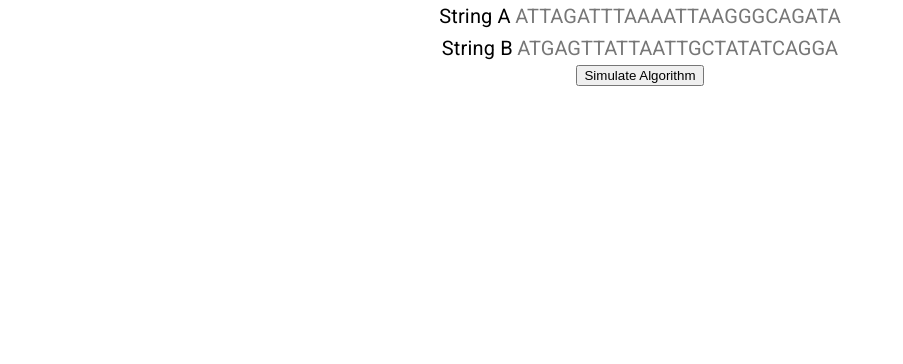
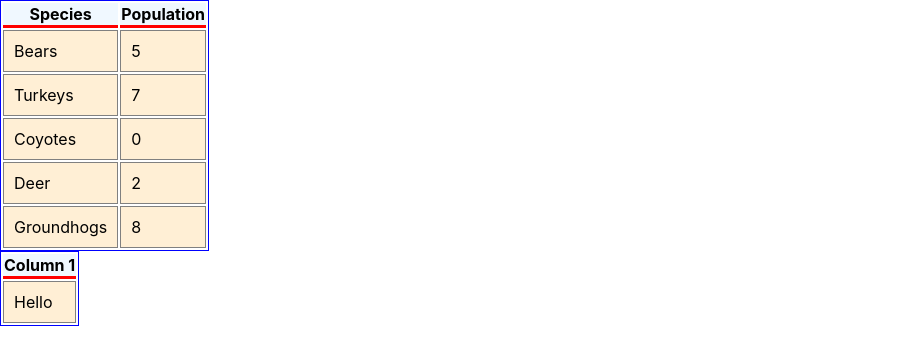
Before and after one commit to ishaands/CompBioVisualizations, a React (Create React App) app in the folder front/: page / in a window 1280 px wide. Shown: the top 364 px of the page, without its empty margins (0-903 px from the left). Built offline with nearby package versions, Linux system fonts and the light colour scheme.

Commit message:
fixed table stuff

```diff
--- a/front/package.json
+++ b/front/package.json
@@ -12,7 +12,8 @@
     "react-anime": "^3.0.3",
     "react-animejs": "^0.5.4",
     "react-dom": "^16.13.1",
-    "react-scripts": "3.4.3"
+    "react-scripts": "3.4.3",
+    "react-table": "^7.6.0"
   },
   "scripts": {
     "start": "react-scripts start",
--- a/front/src/App.js
+++ b/front/src/App.js
@@ -2,9 +2,10 @@ import React from "react";
 import "./App.css";
 import Hamming from "./components/Hamming";
 import BrayCurtisJaccard from "./components/BrayCurtisJaccard";
+import TableTester from "./components/TableTester";
 function App() {
-	//return <Hamming />;
-	return <Hamming />;
+	//return <BrayCurtisJaccard />;
+	return <TableTester />;
 }
 
 export default App;
--- a/front/src/components/BrayCurtisJaccard.js
+++ b/front/src/components/BrayCurtisJaccard.js
@@ -0,0 +1,174 @@
+import React from "react"
+import { motion, AnimatePresence } from "framer-motion";
+import Grid from "@material-ui/core/Grid";
+import Typography from "@material-ui/core/Typography";
+import "../styles/Hamming.css";
+import {useTable} from "react-table";
+
+
+
+export default function BrayCurtisJaccard() {
+  const site1 = {
+    "Species": ['Bears', 'Turkeys', 'Coyotes', 'Deer', 'Groundhogs'],
+    "Populations": [5, 7, 0, 2, 8],
+	};
+	const site2 = {
+    "Species": ['Bears', 'Turkeys', 'Coyotes', 'Deer', 'Groundhogs'],
+    "Populations": [0, 5, 8, 4, 6],
+	};
+  const comparisons = ['>', '>', '<', '<', '>'];
+  const data = React.useMemo(
+    () => [
+      {
+        species: site1["Species"][0],
+        pop: site1["Populations"][0],
+        comp: comparisons[0],
+        species2: site2["Species"][0],
+        pop2: site2["Populations"][0],
+      },
+      {
+        species: site1["Species"][1],
+        pop: site1["Populations"][1],
+        comp: comparisons[1],
+        species2: site2["Species"][1],
+        pop2: site2["Populations"][1],
+      },
+      {
+        species: site1["Species"][2],
+        pop: site1["Populations"][2],
+        comp: comparisons[2],
+        species2: site2["Species"][2],
+        pop2: site2["Populations"][2],
+      },
+      {
+        species: site1["Species"][3],
+        pop: site1["Populations"][3],
+        comp: comparisons[3],
+        species2: site2["Species"][3],
+        pop2: site2["Populations"][3],
+      },
+      {
+        species: site1["Species"][4],
+        pop: site1["Populations"][4],
+        comp: comparisons[4],
+        species2: site2["Species"][4],
+        pop2: site2["Populations"][4],
+      },
+    ],
+    []
+  )
+
+  const columns = React.useMemo(
+    () => [
+      {
+        Header: 'Habitat I',
+
+        columns: [
+          {
+            Header: 'Species',
+            accessor: 'species',
+          },
+          {
+            Header: 'Population',
+            accessor: 'pop',
+          }
+        ]
+      },
+      {
+        Header: '',
+        accessor: 'comp',
+      },
+      {
+        Header: 'Habitat II',
+
+        columns: [
+          {
+            Header: 'Species',
+            accessor: 'species2',
+          },
+          {
+            Header: 'Population',
+            accessor: 'pop2',
+          }
+        ]
+      },
+    ],
+    []
+  )
+
+  const  {
+    getTableProps,
+    getTableBodyProps,
+    headerGroups,
+    rows,
+    prepareRow,
+  } = useTable({columns, data})
+
+  return (
+		<div className="App"
+      style={{
+          position: 'absolute', left: '50%', top: '20%',
+          transform: 'translate(-50%, -50%)',
+      }}
+    >
+			<Grid container>
+        <Grid item xs={12}>
+          <div
+            style={{
+              whiteSpace: "nowrap",
+              overflowX: "auto",
+            }}
+          >
+            <Typography style={{ display: "inline" }} variant={"h6"}>
+              Habitat I
+            </Typography>
+          </div>
+          <table {...getTableProps()} style={{ border: 'solid 1px blue' }}>
+            <thead>
+              {headerGroups.map(headerGroup => (
+                <tr {...headerGroup.getHeaderGroupProps()}>
+                  {headerGroup.headers.map(column => (
+                    <th
+                      {...column.getHeaderProps()}
+                      style={{
+                        borderBottom: 'solid 3px red',
+                        background: 'aliceblue',
+                        color: 'black',
+                        fontWeight: 'bold',
+                      }}
+                    >
+                      {column.render('Header')}
+                    </th>
+                  ))}
+                </tr>
+              ))}
+            </thead>
+            <tbody {...getTableBodyProps()}>
+              {rows.map(row => {
+                prepareRow(row)
+                return (
+                  <tr {...row.getRowProps()}>
+                    {row.cells.map(cell => {
+                      return (
+                        <td
+                          {...cell.getCellProps()}
+                          style={{
+                            padding: '10px',
+                            border: 'solid 1px gray',
+                            background: 'papayawhip',
+                          }}
+                        >
+                          {cell.render('Cell')}
+                        </td>
+                      )
+                    })}
+                  </tr>
+                )
+              })}
+            </tbody>
+          </table>
+        </Grid>
+			</Grid>
+		</div>
+	);
+}
--- a/front/src/components/Hamming.js
+++ b/front/src/components/Hamming.js
@@ -3,6 +3,7 @@ import { motion, AnimatePresence } from "framer-motion";
 import Grid from "@material-ui/core/Grid";
 import Typography from "@material-ui/core/Typography";
 import "../styles/Hamming.css";
+import {useTable} from "react-table";
 export default function Hamming() {
 	const firstDna = "ATTAGATTTAAAATTAAGGGCAGATA".split("");
 	const secondDna = "ATGAGTTATTAATTGCTATATCAGGA".split("");
--- /dev/null
+++ b/front/src/components/TableComponent.js
@@ -0,0 +1,65 @@
+import React from "react"
+import { motion, AnimatePresence } from "framer-motion";
+import Grid from "@material-ui/core/Grid";
+import Typography from "@material-ui/core/Typography";
+import "../styles/Hamming.css";
+import {useTable} from "react-table";
+
+export default function TableComponent({columns, data}) {
+  const tableInstance = useTable({columns, data})
+
+  const {
+    getTableProps,
+    getTableBodyProps,
+    headerGroups,
+    rows,
+    prepareRow,
+  } = tableInstance
+
+  return (
+    <table {...getTableProps()} style={{ border: 'solid 1px blue' }}>
+      <thead>
+        {tableInstance.headerGroups.map(headerGroup => (
+          <tr {...headerGroup.getHeaderGroupProps()}>
+            {headerGroup.headers.map(column => (
+              <th
+                {...column.getHeaderProps()}
+                style={{
+                  borderBottom: 'solid 3px red',
+                  background: 'aliceblue',
+                  color: 'black',
+                  fontWeight: 'bold',
+                }}
+              >
+                {column.render('Header')}
+              </th>
+            ))}
+          </tr>
+        ))}
+      </thead>
+      <tbody {...getTableBodyProps()}>
+        {rows.map(row => {
+          prepareRow(row)
+          return (
+            <tr {...row.getRowProps()}>
+              {row.cells.map(cell => {
+                return (
+                  <td
+                    {...cell.getCellProps()}
+                    style={{
+                      padding: '10px',
+                      border: 'solid 1px gray',
+                      background: 'papayawhip',
+                    }}
+                  >
+                    {cell.render('Cell')}
+                  </td>
+                )
+              })}
+            </tr>
+          )
+        })}
+      </tbody>
+    </table>
+  );
+}
--- /dev/null
+++ b/front/src/components/TableTester.js
@@ -0,0 +1,101 @@
+import React from "react"
+import { motion, AnimatePresence } from "framer-motion";
+import Grid from "@material-ui/core/Grid";
+import Typography from "@material-ui/core/Typography";
+import "../styles/Hamming.css";
+import TableComponent from "./TableComponent.js";
+import {useTable} from "react-table";
+
+export default function TableTester() {
+  const site1 = [
+    {
+      "Species": 'Bears',
+      "Population": 5,
+    },
+    {
+      "Species": 'Turkeys',
+      "Population": 7,
+    },
+    {
+      "Species": 'Coyotes',
+      "Population": 0,
+    },
+    {
+      "Species": 'Deer',
+      "Population": 2,
+    },
+    {
+      "Species": 'Groundhogs',
+      "Population": 8,
+    },
+  ]
+  const site2 = {
+    "Species2": ['Bears', 'Turkeys', 'Coyotes', 'Deer', 'Groundhogs'],
+    "Population2": [0, 5, 8, 4, 6],
+  };
+
+   const data1 = React.useMemo(
+     () =>
+       site1.map(speciesGroup => {
+         return {species: speciesGroup["Species"], population: speciesGroup["Population"]}
+       })
+
+
+       // {
+       //   col1: 'Hello',
+       //   col2: 'World',
+       // },
+       // {
+       //   col1: 'react-table',
+       //   col2: 'rocks',
+       // },
+       // {
+       //   col1: 'whatever',
+       //   col2: 'you want',
+       // },
+     ,
+     []
+   )
+
+   //site1 is auto-generated from backend
+
+   const columns1 = React.useMemo(
+     () => [
+       {
+         Header: 'Species',
+         accessor: 'species', // accessor is the "key" in the data
+       },
+       {
+         Header: 'Population',
+         accessor: 'population',
+       },
+     ],
+     []
+   )
+
+   const data2 = React.useMemo(
+     () => [
+       {
+         c1: 'Hello',
+       },
+     ],
+     []
+   )
+
+   const columns2 = React.useMemo(
+     () => [
+       {
+         Header: 'Column 1',
+         accessor: 'c1', // accessor is the "key" in the data
+       }
+     ],
+     []
+   )
+
+   return (
+     <div>
+       <TableComponent columns={columns1} data={data1}/>
+       <TableComponent columns={columns2} data={data2}/>
+     </div>
+   )
+}
```
Also changed, not shown: front/src/styles/BrayCurtisJaccard.css (added, +15 -0 lines), 1 other file (tests, documents, lock files or other folders).
